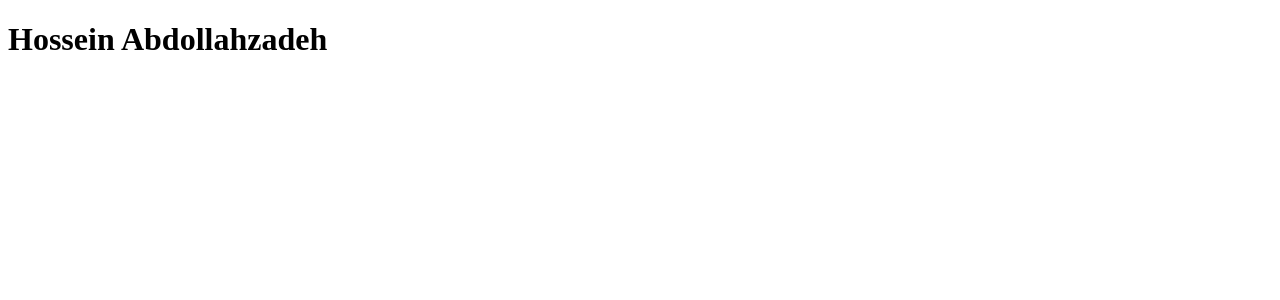
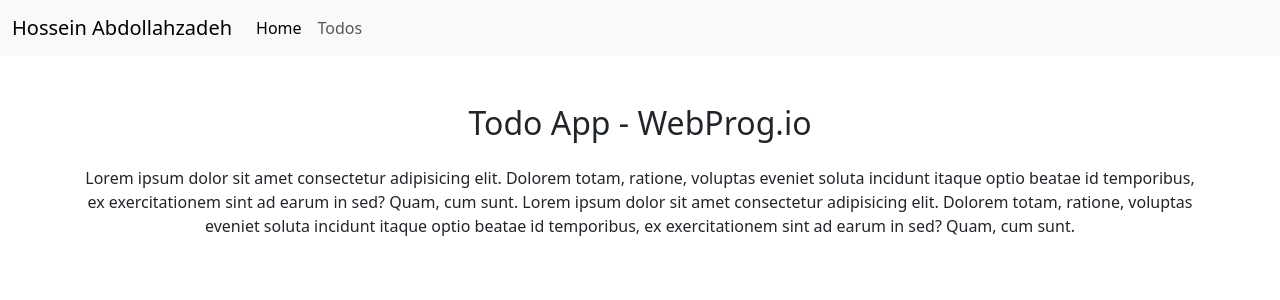
Before and after one commit to hosseinabdollahzadeh/react18-todos-project, a React (Create React App) app: page / in a window 1280 px wide. Shown: the top 300 px of the page. Built offline with nearby package versions, Linux system fonts and the light colour scheme.

Commit message:
npm i bootstrap react-router-dom , create Header component and Home page

```diff
--- a/package.json
+++ b/package.json
@@ -6,8 +6,10 @@
     "@testing-library/jest-dom": "^5.17.0",
     "@testing-library/react": "^13.4.0",
     "@testing-library/user-event": "^13.5.0",
+    "bootstrap": "^5.3.3",
     "react": "^18.3.1",
     "react-dom": "^18.3.1",
+    "react-router-dom": "^6.27.0",
     "react-scripts": "5.0.1",
     "web-vitals": "^2.1.4"
   },
--- a/src/App.js
+++ b/src/App.js
@@ -1,7 +1,16 @@
+import {BrowserRouter, Route, Routes} from "react-router-dom";
+import Header from "./components/Header";
+import Home from "./pages/Home";
+
 function App() {
-  return (
-    <h1>Hossein Abdollahzadeh</h1>
-  );
+    return (
+        <BrowserRouter>
+            <Header/>
+            <Routes>
+                <Route path="/" element={<Home/>}/>
+            </Routes>
+        </BrowserRouter>
+    );
 }
 
 export default App;
--- /dev/null
+++ b/src/components/Header.js
@@ -0,0 +1,25 @@
+import { Link, NavLink } from "react-router-dom";
+
+const Header = () => {
+    return (
+        <nav className="navbar navbar-expand-lg navbar-light bg-light">
+            <div className="container-fluid">
+                <Link className="navbar-brand" to="/">Hossein Abdollahzadeh</Link>
+                <button className="navbar-toggler" type="button" data-bs-toggle="collapse" data-bs-target="#navbarSupportedContent" aria-controls="navbarSupportedContent" aria-expanded="false" aria-label="Toggle navigation">
+                    <span className="navbar-toggler-icon"></span>
+                </button>
+                <div className="collapse navbar-collapse" id="navbarSupportedContent">
+                    <ul className="navbar-nav me-auto mb-2 mb-lg-0">
+                        <li className="nav-item">
+                            <NavLink className={(navData) => navData.isActive ? "nav-link active" : "nav-link"} to='/' >Home</NavLink >
+                        </li>
+                        <li className="nav-item">
+                            <NavLink className={(navData) => navData.isActive ? "nav-link active" : "nav-link"} to='/todos'>Todos</NavLink>
+                        </li>
+                    </ul>
+                </div>
+            </div>
+        </nav>
+    )
+}
+export default Header;
--- a/src/index.js
+++ b/src/index.js
@@ -1,6 +1,7 @@
 import React from 'react';
 import ReactDOM from 'react-dom/client';
 import App from './App';
+import 'bootstrap/dist/css/bootstrap.min.css'
 
 const root = ReactDOM.createRoot(document.getElementById('root'));
 root.render(
--- /dev/null
+++ b/src/pages/Home.js
@@ -0,0 +1,21 @@
+const Home = () => {
+    return (
+        <div className="container mt-5">
+            <div className="row text-center">
+                <div className="col-md-12">
+                    <h2>Todo App - WebProg.io</h2>
+                    <p className="mt-4">
+                        Lorem ipsum dolor sit amet consectetur adipisicing elit. Dolorem
+                        totam, ratione, voluptas eveniet soluta incidunt itaque optio beatae
+                        id temporibus, ex exercitationem sint ad earum in sed? Quam, cum sunt.
+                        Lorem ipsum dolor sit amet consectetur adipisicing elit. Dolorem
+                        totam, ratione, voluptas eveniet soluta incidunt itaque optio beatae
+                        id temporibus, ex exercitationem sint ad earum in sed? Quam, cum sunt.
+                    </p>
+                </div>
+            </div>
+        </div >
+    )
+}
+
+export default Home;
```
Also changed, not shown: 1 other file (tests, documents, lock files or other folders).
